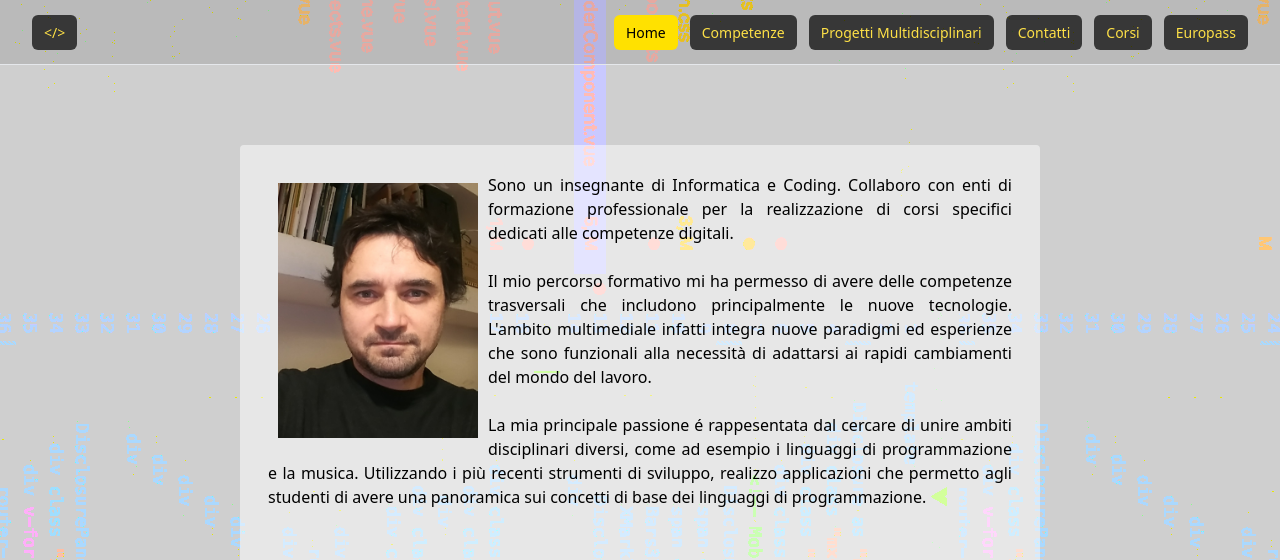
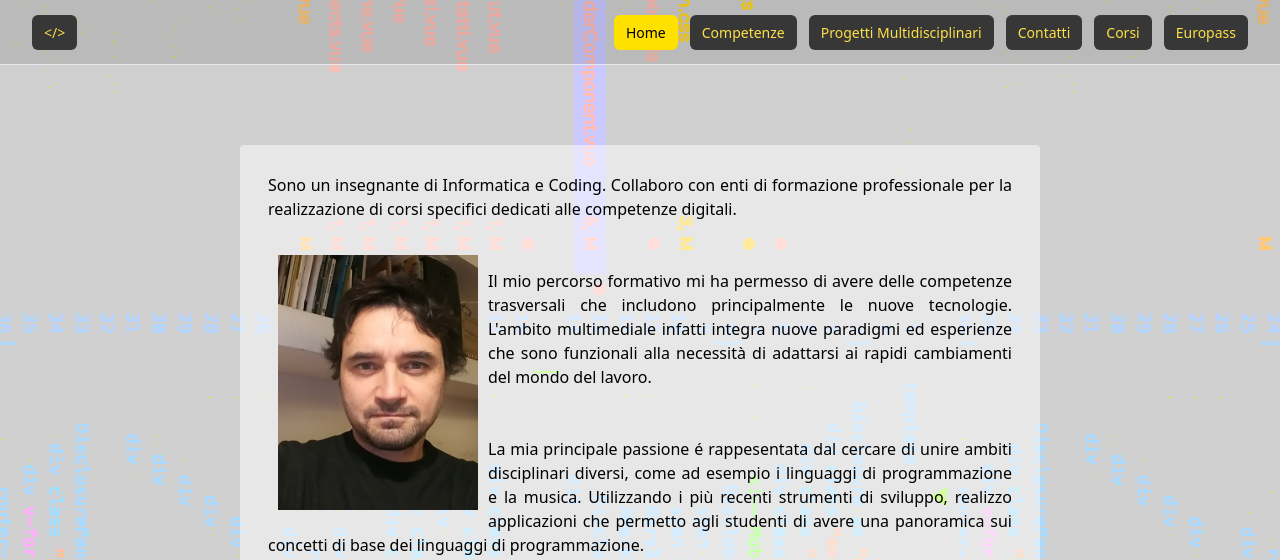
Before and after one commit to stefanolazzari/website, a Vue app: page /#/ in a window 1280 px wide. Shown: the top 560 px of the page. Built offline with nearby package versions, Linux system fonts and the light colour scheme.

Commit message:
change pos

```diff
--- a/src/view/Home.vue
+++ b/src/view/Home.vue
@@ -4,17 +4,19 @@ import BodyComponent from '../components/BodyComponent.vue'
 
 <template>
   <BodyComponent>
-    <img src="/src/assets/20220129_221200_2.jpg" alt="" width="200" style="float:left; margin:10px">
     <div>
       <p>
         Sono un insegnante di Informatica e Coding.
         Collaboro con enti di formazione professionale per la realizzazione di corsi specifici dedicati alle competenze digitali.
       </p>
       <br>
+      <img src="/src/assets/20220129_221200_2.jpg" alt="" width="200" style="float:left; margin:10px">
+      <br>
       <p>
         Il mio percorso formativo mi ha permesso di avere delle competenze trasversali che includono principalmente le nuove tecnologie.
         L'ambito multimediale infatti integra nuove paradigmi ed esperienze che sono funzionali alla necessità di adattarsi ai rapidi cambiamenti del mondo del lavoro.
       </p>
+      <br>
       <br>
       <p class="pb-20">
         La mia principale passione é rappesentata dal cercare di unire ambiti disciplinari diversi, come ad esempio i linguaggi di programmazione e la musica.
```
